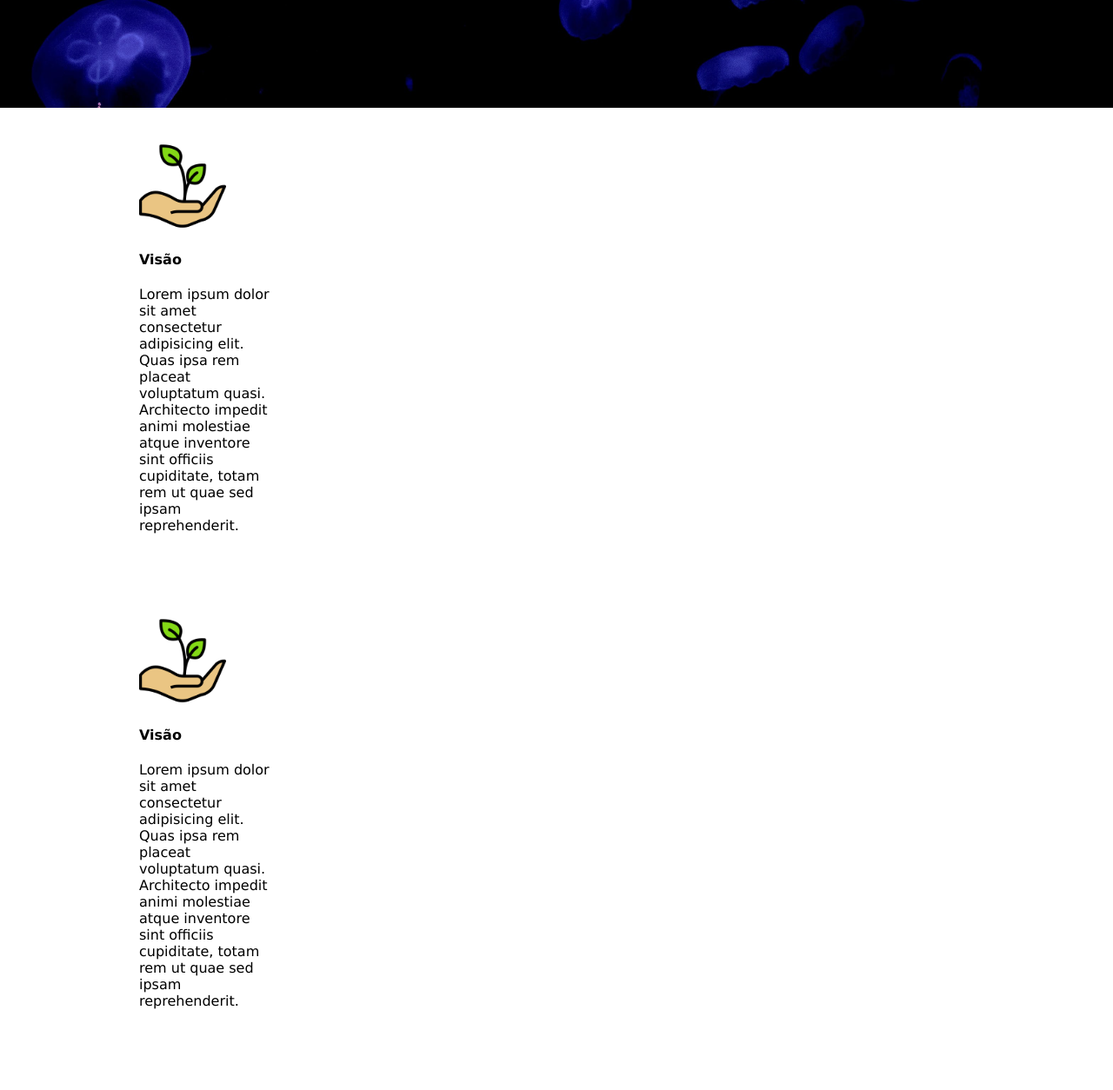
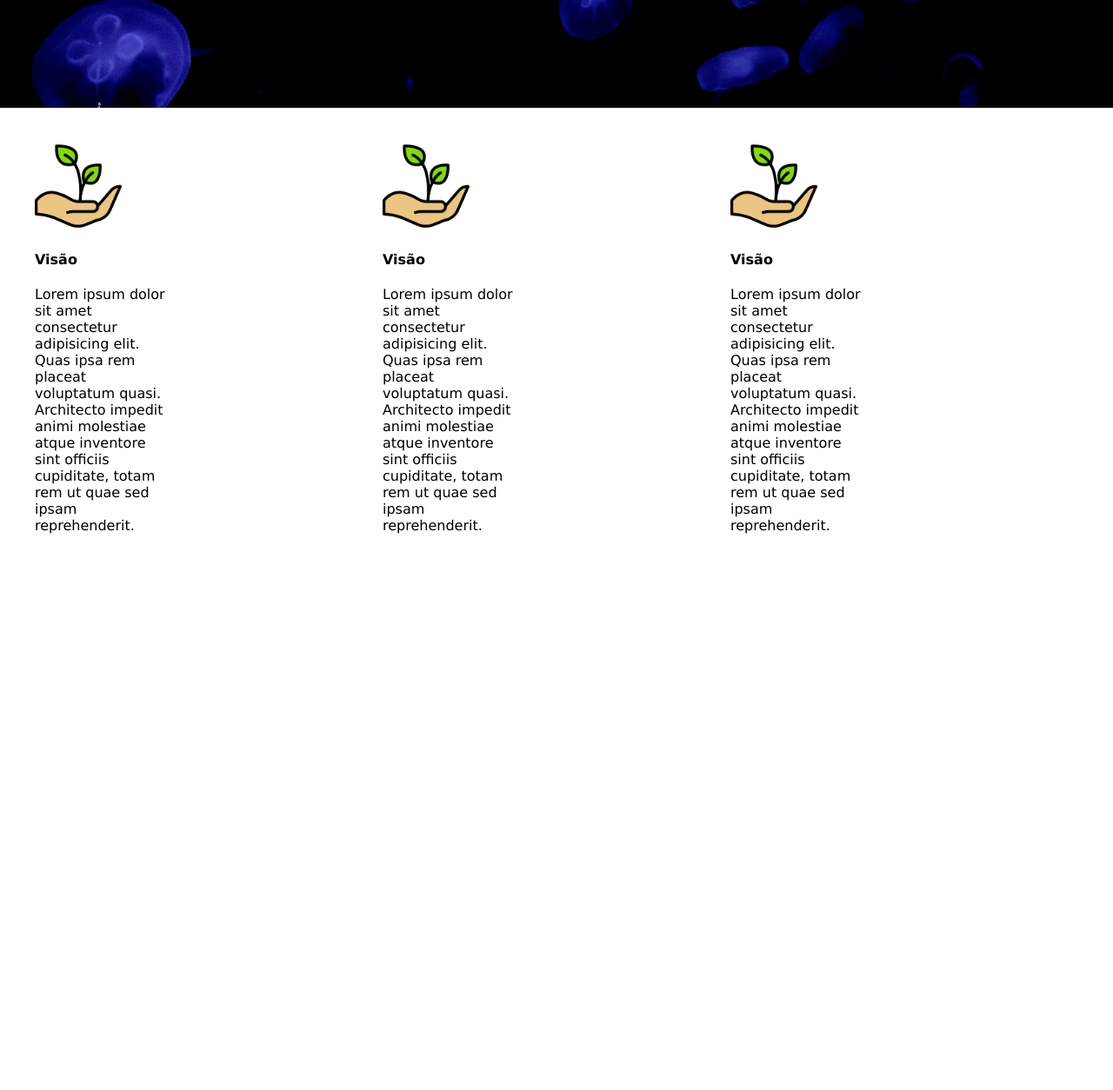
Before and after one commit to Ivanrangelpm/aquaTech, a plain HTML site: page index.html in a window 1280 px wide. Shown: the part 440-1694 px from the top of the page at 87% size. After the commit the page ends 1110 px from the top, so only its background shows below. Drawn offline with Linux system fonts and the light colour scheme.

Commit message:
falta arrumar

```diff
--- a/index.html
+++ b/index.html
@@ -31,29 +31,28 @@
                     <img src="imagens/growth_color.png" alt="">
                     <h4>Visão</h4>
                     <p>Lorem ipsum dolor sit amet consectetur adipisicing elit. Quas ipsa rem placeat voluptatum quasi. Architecto impedit animi molestiae atque inventore sint officiis cupiditate, totam rem ut quae sed ipsam reprehenderit.</p>
-
                 </div>
             </div>
-        </div>
-        <div class="social">
             <div class="container">
                 <div class="card">
                     <img src="imagens/growth_color.png" alt="">
                     <h4>Visão</h4>
                     <p>Lorem ipsum dolor sit amet consectetur adipisicing elit. Quas ipsa rem placeat voluptatum quasi. Architecto impedit animi molestiae atque inventore sint officiis cupiditate, totam rem ut quae sed ipsam reprehenderit.</p>
-
                 </div>
             </div>
-        </div>
-        <div class="social">
             <div class="container">
                 <div class="card">
                     <img src="imagens/growth_color.png" alt="">
                     <h4>Visão</h4>
                     <p>Lorem ipsum dolor sit amet consectetur adipisicing elit. Quas ipsa rem placeat voluptatum quasi. Architecto impedit animi molestiae atque inventore sint officiis cupiditate, totam rem ut quae sed ipsam reprehenderit.</p>
-
                 </div>
             </div>
+
         </div>
+        <div class="footer">
+
+        </div>
+
+
     </body>
 </html>
--- a/style.css
+++ b/style.css
@@ -59,13 +59,19 @@ body {
 
 .social{
     padding: 40px;
+    justify-content: space-around;
 }
+
+
 
 .card{
     width: 150px;
 
 }
-
 .card img{
     width: 100px;
 }
+
+.social{
+    display: flex;
+}
```
